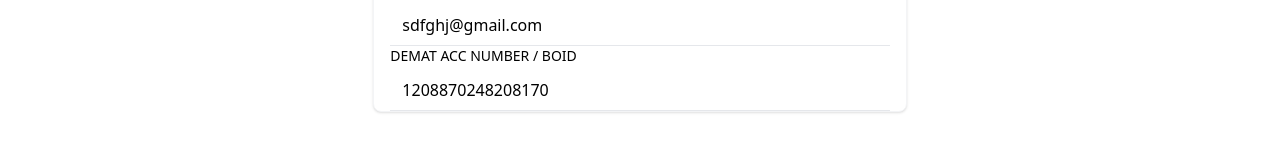
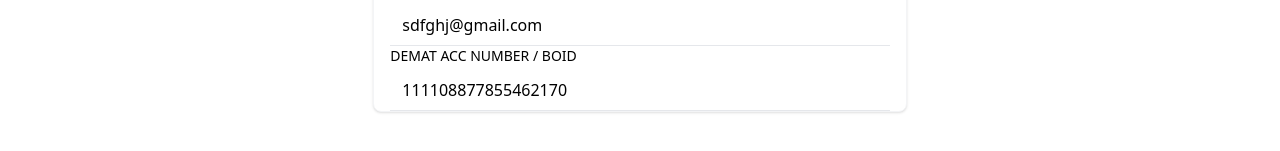
Before and after one commit to A1YAARY/vision-codecrafter2.0, a React (Vite) app in the folder client/: page /userdetails in a window 1280 px wide. Shown: the part 587-738 px from the top of the page. Built offline with nearby package versions, Linux system fonts and the light colour scheme.

Commit message:
fix: update default value in UserDetailsCard input field

```diff
--- a/client/src/components/UserDetailsCard.jsx
+++ b/client/src/components/UserDetailsCard.jsx
@@ -91,7 +91,7 @@ const UserDetailsCard = () => {
           <div className="flex">
             <input
               type="text"
-              value="1208870248208170"
+              value="111108877855462170"
               className="w-full px-3 py-2 border-b border-gray-200 focus:outline-none focus:border-blue-500"
               readOnly
             />
```
